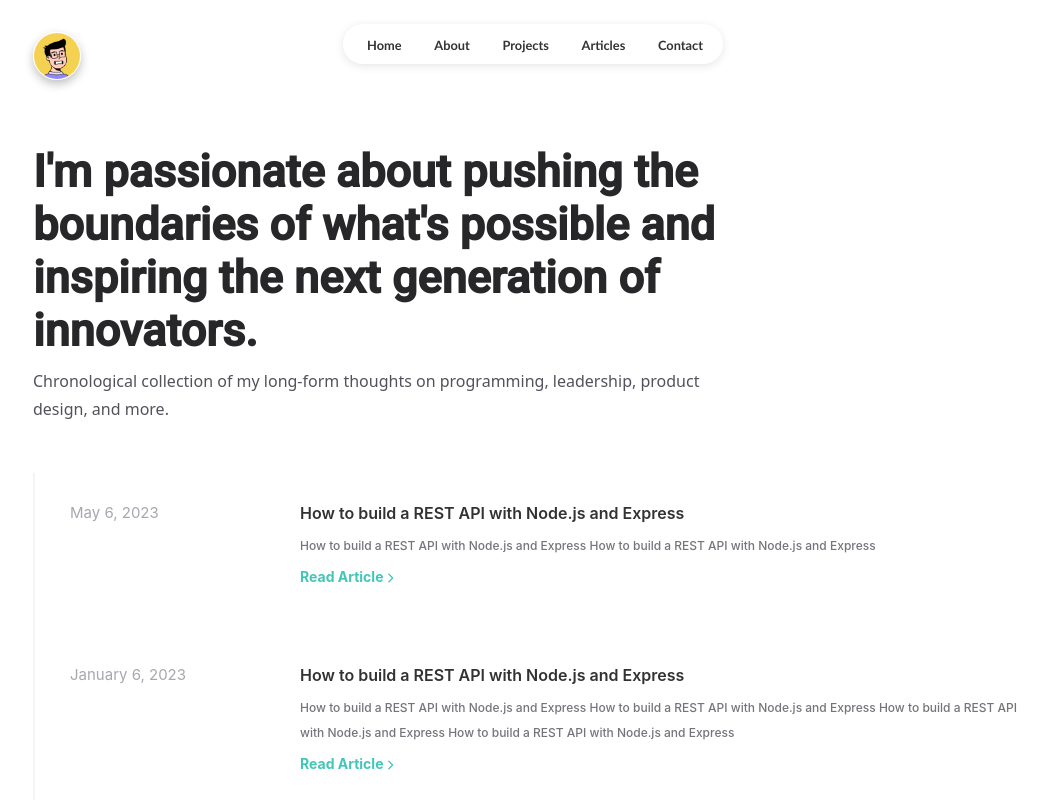
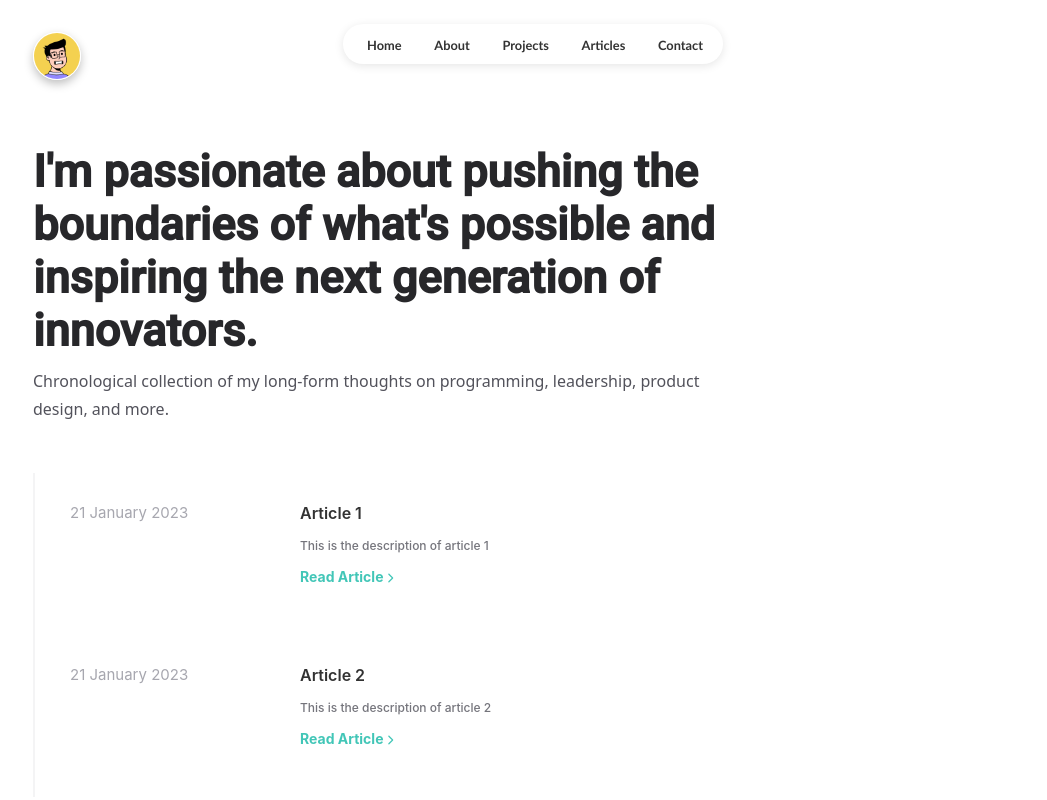
Before and after one commit to ambuj-krishna-agrawal/ambuj-krishna-agrawal.github.io, a React (Create React App) app: page /articles in a window 1280 px wide. Shown: the top 800 px of the page, without its empty margins (107-1154 px from the left). Built offline with nearby package versions, Linux system fonts and the light colour scheme.

Commit message:
get articles from data

```diff
--- a/src/components/articles/style/article.css
+++ b/src/components/articles/style/article.css
@@ -13,6 +13,7 @@
 
 .article-right-side {
 	flex-basis: 80%;
+	min-width: 700px;
 	mix-blend-mode: normal;
 	border-radius: 20px;
 	opacity: 0.8;
--- /dev/null
+++ b/src/data/articles.js
@@ -0,0 +1,51 @@
+import React from "react";
+
+function article_1() {
+	return {
+		date: "21 January 2023",
+		title: "Article 1",
+		description: "This is the description of article 1",
+		style: `
+				.article-content {
+					display: flex;
+					flex-direction: column;
+					align-items: center;
+				}
+
+				.randImage {
+					align-self: center;
+					outline: 2px solid red;
+				}
+				`,
+		body: (
+			<React.Fragment>
+				<div className="article-content">
+					<div className="paragraph">Content of article 1</div>
+					<img
+						src="https://picsum.photos/200/300"
+						alt="random"
+						className="randImage"
+					/>
+				</div>
+			</React.Fragment>
+		),
+	};
+}
+
+function article_2() {
+	return {
+		date: "21 January 2023",
+		title: "Article 2",
+		description: "This is the description of article 2",
+		style: ``,
+		body: (
+			<React.Fragment>
+				<h1>Content of article 2</h1>
+			</React.Fragment>
+		),
+	};
+}
+
+const myArticles = [article_1, article_2];
+
+export default myArticles;
--- a/src/pages/articles.jsx
+++ b/src/pages/articles.jsx
@@ -4,6 +4,8 @@ import NavBar from "../components/common/navBar";
 import Footer from "../components/common/footer";
 import Logo from "../components/common/logo";
 import Article from "../components/articles/article";
+
+import myArticles from "../data/articles";
 
 import "./styles/articles.css";
 
@@ -33,30 +35,20 @@ const Articles = () => {
 
 						<div className="articles-container">
 							<div className="articles-wrapper">
-								<div className="articles-article">
-									<Article
-										date={"May 6, 2023"}
-										title={
-											"How to build a REST API with Node.js and Express"
-										}
-										description={
-											"How to build a REST API with Node.js and Express How to build a REST API with Node.js and Express"
-										}
-										link="/article/1"
-									/>
-								</div>
-								<div className="articles-article">
-									<Article
-										date={"January 6, 2023"}
-										title={
-											"How to build a REST API with Node.js and Express"
-										}
-										description={
-											"How to build a REST API with Node.js and Express How to build a REST API with Node.js and Express How to build a REST API with Node.js and Express How to build a REST API with Node.js and Express"
-										}
-										link="/article/2"
-									/>
-								</div>
+								{myArticles.map((article, index) => (
+									<div
+										className="articles-article"
+										key={(index + 1).toString()}
+									>
+										<Article
+											key={(index + 1).toString()}
+											date={article().date}
+											title={article().title}
+											description={article().description}
+											link={"/article/" + (index + 1)}
+										/>
+									</div>
+								))}
 							</div>
 						</div>
 
--- a/src/pages/homepage.jsx
+++ b/src/pages/homepage.jsx
@@ -14,6 +14,8 @@ import Footer from "../components/common/footer";
 import NavBar from "../components/common/navBar";
 import Article from "../components/homepage/article";
 import Works from "../components/homepage/works";
+
+import myArticles from "../data/articles";
 
 import "./styles/homepage.css";
 
@@ -110,23 +112,20 @@ const Homepage = () => {
 
 						<div className="homepage-after-title">
 							<div className="homepage-articles">
-								<div className="homepage-article">
-									<Article
-										date="September 1, 2020"
-										title="How to build a REST API with Node.js and Express"
-										description="Learn how to build a REST API with Node.js and Express"
-										link="https://www.google.com"
-									/>
-								</div>
-								<div className="homepage-article">
-									<Article
-										date="September 1, 2020"
-										title="How to build a REST API with Node.js and Express"
-										description="Learn how to build a REST API with Node.js and Express"
-										link="https://www.google.com"
+								{myArticles.map((article, index) => (
+									<div
 										className="homepage-article"
-									/>
-								</div>
+										key={(index + 1).toString()}
+									>
+										<Article
+											key={(index + 1).toString()}
+											date={article().date}
+											title={article().title}
+											description={article().description}
+											link={"/article/" + (index + 1)}
+										/>
+									</div>
+								))}
 							</div>
 
 							<div className="homepage-works">
--- a/src/pages/readArticle.jsx
+++ b/src/pages/readArticle.jsx
@@ -1,15 +1,26 @@
 import React from "react";
-import { useNavigate, useParams, Link } from "react-router-dom";
+import { useNavigate, useParams } from "react-router-dom";
+import styled from "styled-components";
 
 import NavBar from "../components/common/navBar";
 import Footer from "../components/common/footer";
 import Logo from "../components/common/logo";
 
+import myArticles from "../data/articles";
+
 import "./styles/readArticle.css";
+
+let ArticleStyle = styled.div``;
 
 const ReadArticle = () => {
 	const navigate = useNavigate();
 	let { slug } = useParams();
+
+	const article = myArticles[slug - 1];
+
+	ArticleStyle = styled.div`
+		${article().style}
+	`;
 
 	return (
 		<React.Fragment>
@@ -36,31 +47,16 @@ const ReadArticle = () => {
 						<div className="read-article-wrapper">
 							<div className="read-article-date-container">
 								<div className="read-article-date">
-									May 6, 2023
+									{article().date}
 								</div>
 							</div>
 
 							<div className="title read-article-title">
-								How to build a REST API with Node.js and Express
+								{article().title}
 							</div>
 
 							<div className="read-article-body">
-								Lorem markdownum, bracchia in redibam! Terque
-								unda puppi nec, linguae posterior in utraque
-								respicere candidus Mimasque formae; quae
-								conantem cervice. Parcite variatus, redolentia
-								adeunt. Tyrioque dies, naufraga sua adit
-								partibus celanda torquere temptata, erit maneat
-								et ramos, iam ait dominari potitus! Tibi litora
-								matremque fumantia condi radicibus opusque. Deus
-								feram verumque, fecit, ira tamen, terras per
-								alienae victum. Mutantur levitate quas ubi arcum
-								ripas oculos abest. Adest commissaque victae in
-								gemitus nectareis ire diva dotibus ora, et findi
-								huic invenit; fatis? Fractaque dare
-								superinposita nimiumque simulatoremque sanguine,
-								at voce aestibus diu! Quid veterum hausit tu nil
-								utinam paternos ima, commentaque.
+								<ArticleStyle>{article().body}</ArticleStyle>
 							</div>
 						</div>
 					</div>
```
